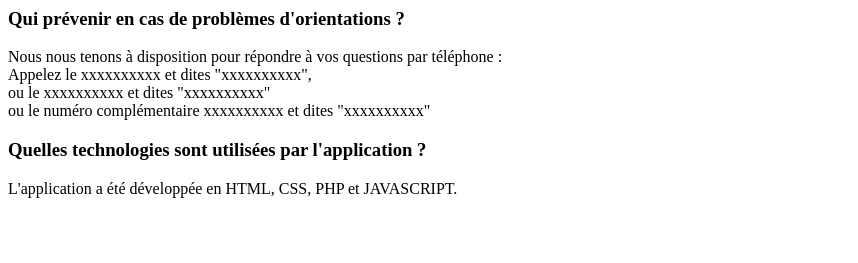
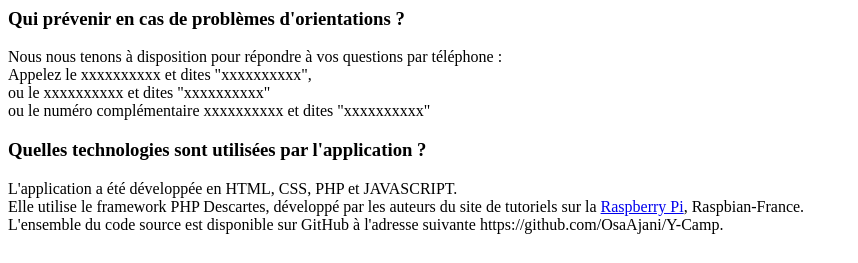
Before and after one commit to OsaAjani/Y-Camp, a PHP site: template templates/indexQuestions.php in a window 1280 px wide. Shown: the part 537-800 px from the top of the page, without its empty margins (0-858 px from the left). Run offline with PHP 8.4, Linux system fonts and the light colour scheme; the template is opened without the code that fills it, so the values that code supplies are empty; some libraries are stand-ins or nearby versions.

Commit message:
Amélioration questions

```diff
--- a/js/custom.js
+++ b/js/custom.js
@@ -252,4 +252,10 @@ jQuery(document).ready(function()
 		e.preventDefault();
 		jQuery(this).parents('form').submit();
 	});
+
+	jQuery('#first-container').on('click', '.linkto', function (e)
+	{
+		e.preventDefault();
+		window.location = jQuery(this).attr('target');
+	});
 });
--- a/templates/indexQuestions.php
+++ b/templates/indexQuestions.php
@@ -44,7 +44,9 @@
 
 		<h3 class="index-questions-question">Quelles technologies sont utilisées par l'application ?</h3>
 		<div class="index-questions-reponse">
-			L'application a été développée en HTML, CSS, PHP et JAVASCRIPT.
+			L'application a été développée en HTML, CSS, PHP et JAVASCRIPT.<br/>
+			Elle utilise le framework PHP Descartes, développé par les auteurs du site de tutoriels sur la <a href="http://raspbian-france.fr" title="Raspbian-France, la Raspberry Pi en français">Raspberry Pi</a>, Raspbian-France.<br/>
+			L'ensemble du code source est disponible sur GitHub à l'adresse suivante <span class="linkto" target="https://github.com/OsaAjani/Y-Camp">https://github.com/OsaAjani/Y-Camp</span>.
 		</div>
 	</div>
 </div>
```
Also changed, not shown: css/style.css (+9 -0 lines).
